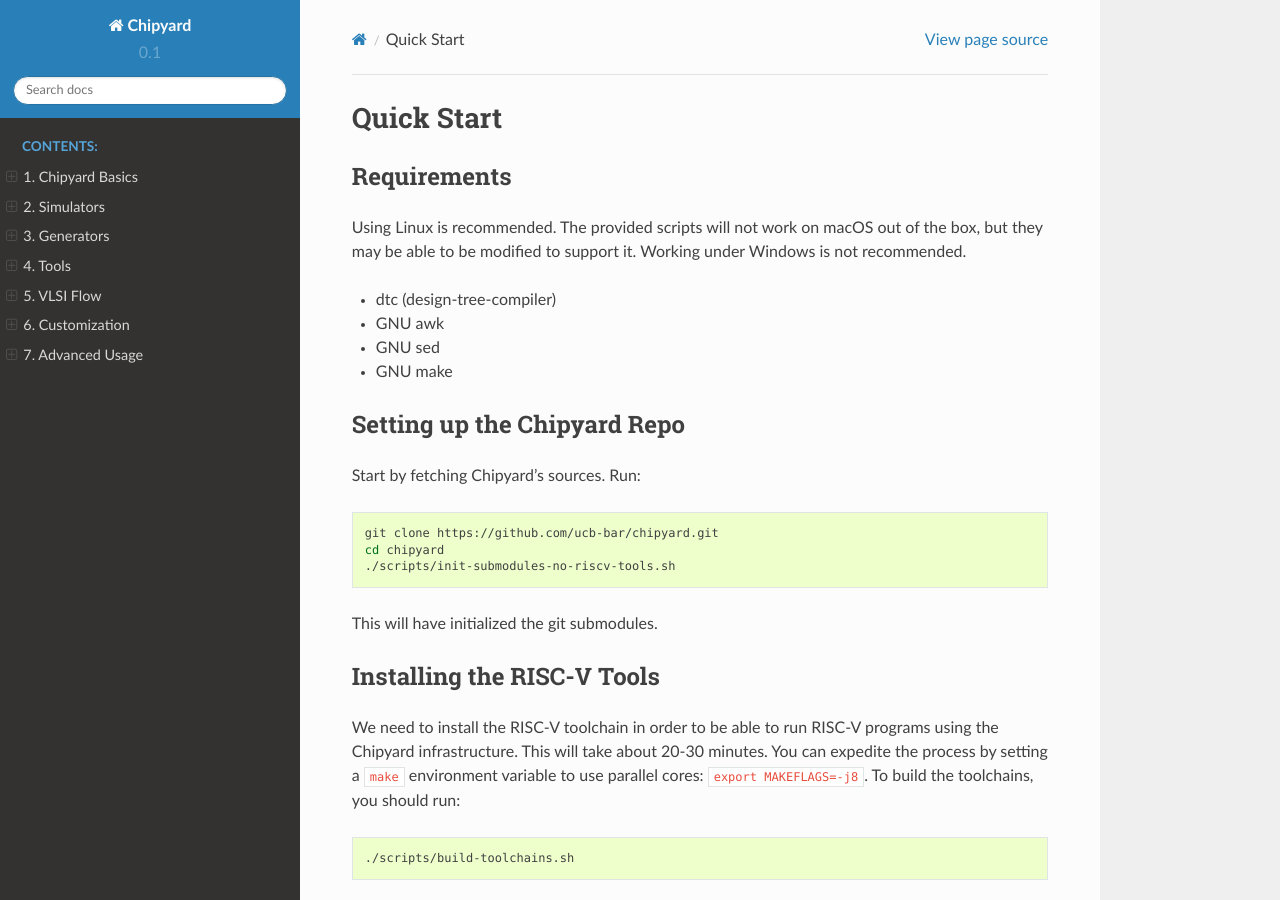
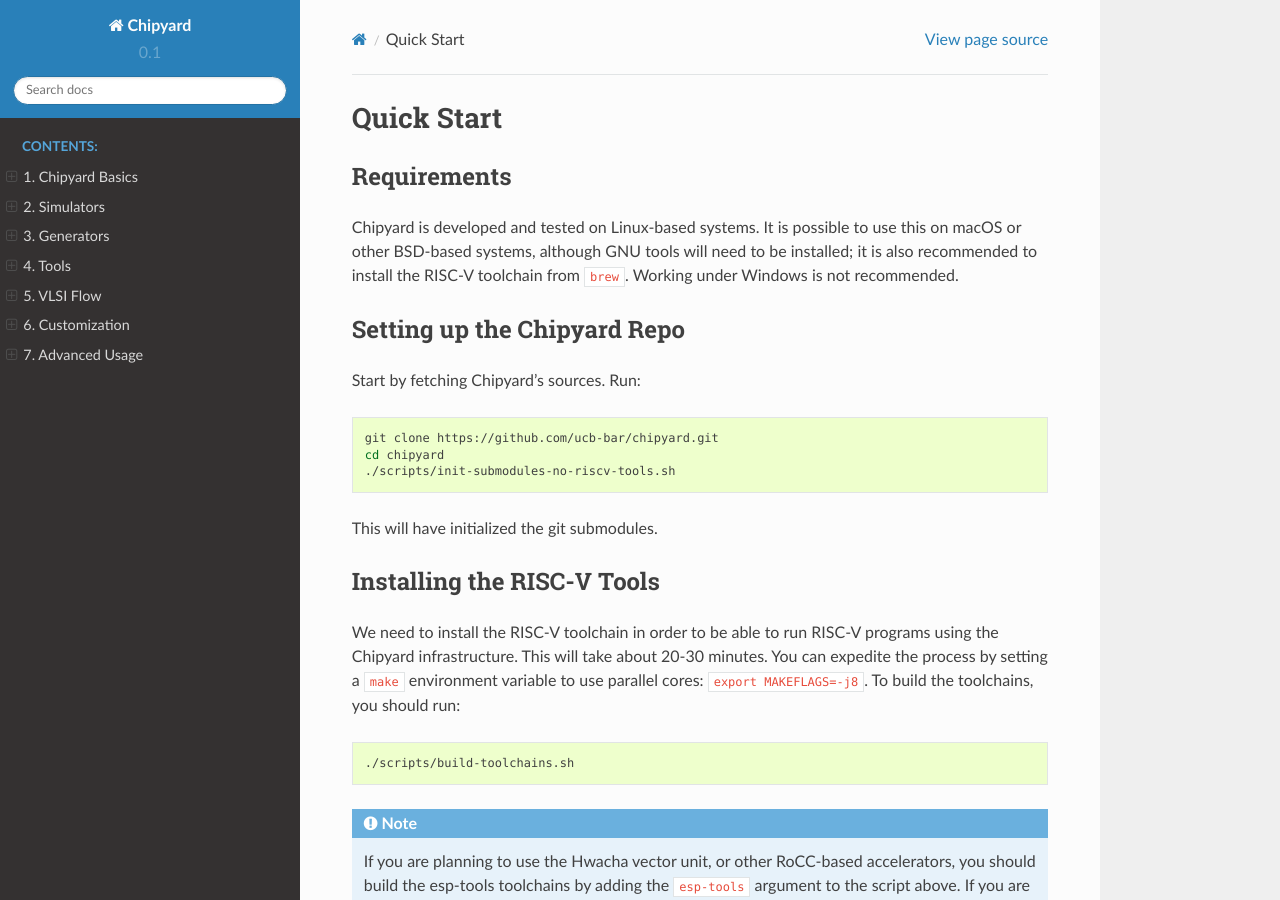
Before and after one commit to ucb-bar/chipyard, a Sphinx documentation site: the page built from docs/Quick-Start.rst, in a window 1280 px wide and 900 px high. Built offline with Sphinx 7.4.7 and the Read the Docs theme 2.0.0, drawn with Linux system fonts in a browser that asks for light colours; pages that are not in the unit, such as notebooks, are missing from menus.

Commit message:
[ci skip] [docs] Abe's comments 2

```diff
--- a/docs/Quick-Start.rst
+++ b/docs/Quick-Start.rst
@@ -4,17 +4,9 @@
 Requirements
 -------------------------------------------
 
-Using Linux is recommended.
-The provided scripts will not work on macOS out of the box, but they may be able to be modified to support it.
+Chipyard is developed and tested on Linux-based systems.
+It is possible to use this on macOS or other BSD-based systems, although GNU tools will need to be installed; it is also recommended to install the RISC-V toolchain from ``brew``.
 Working under Windows is not recommended.
-
-* dtc (design-tree-compiler)
-
-* GNU awk
-
-* GNU sed
-
-* GNU make
 
 Setting up the Chipyard Repo
 -------------------------------------------
```
